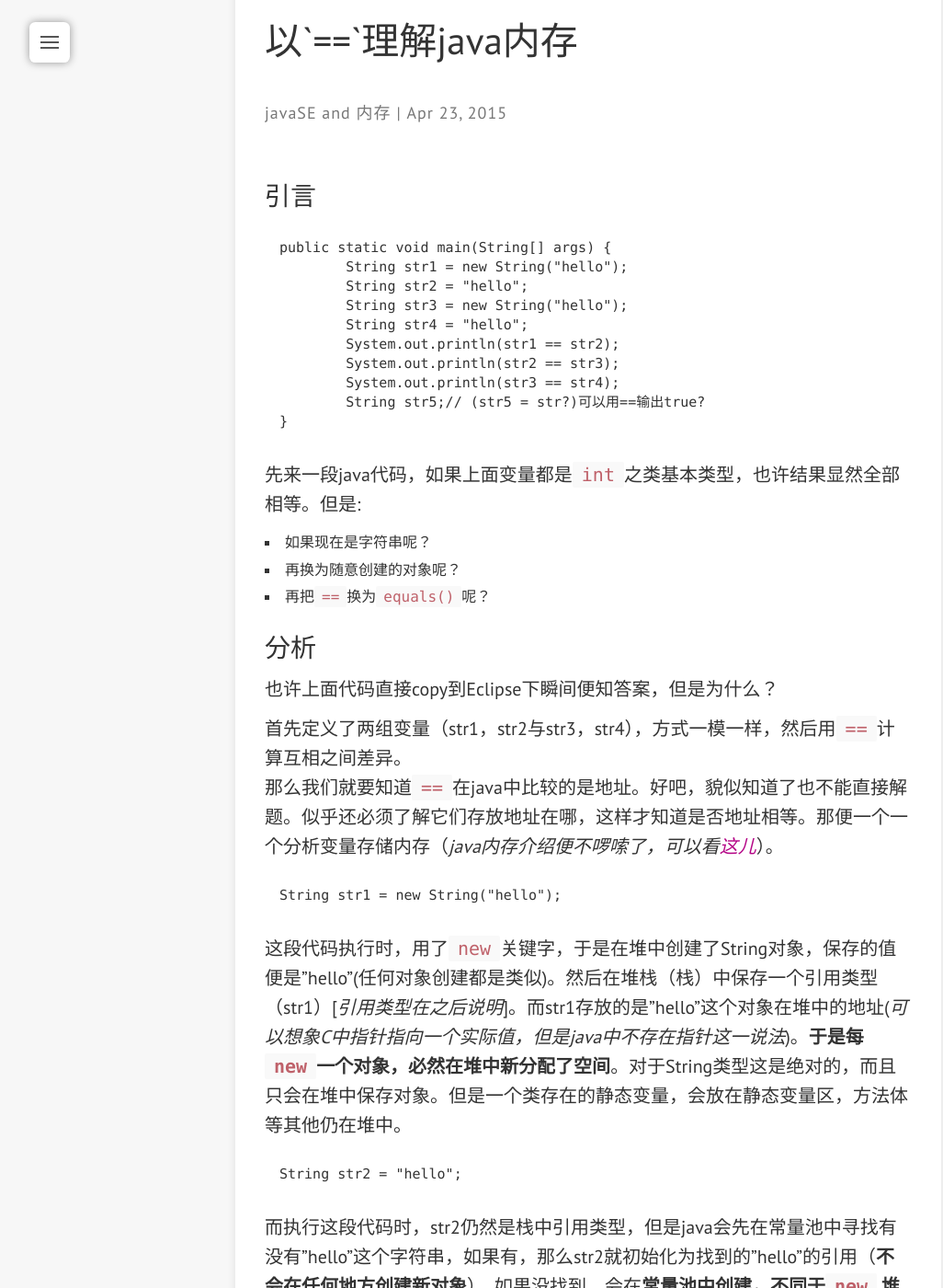
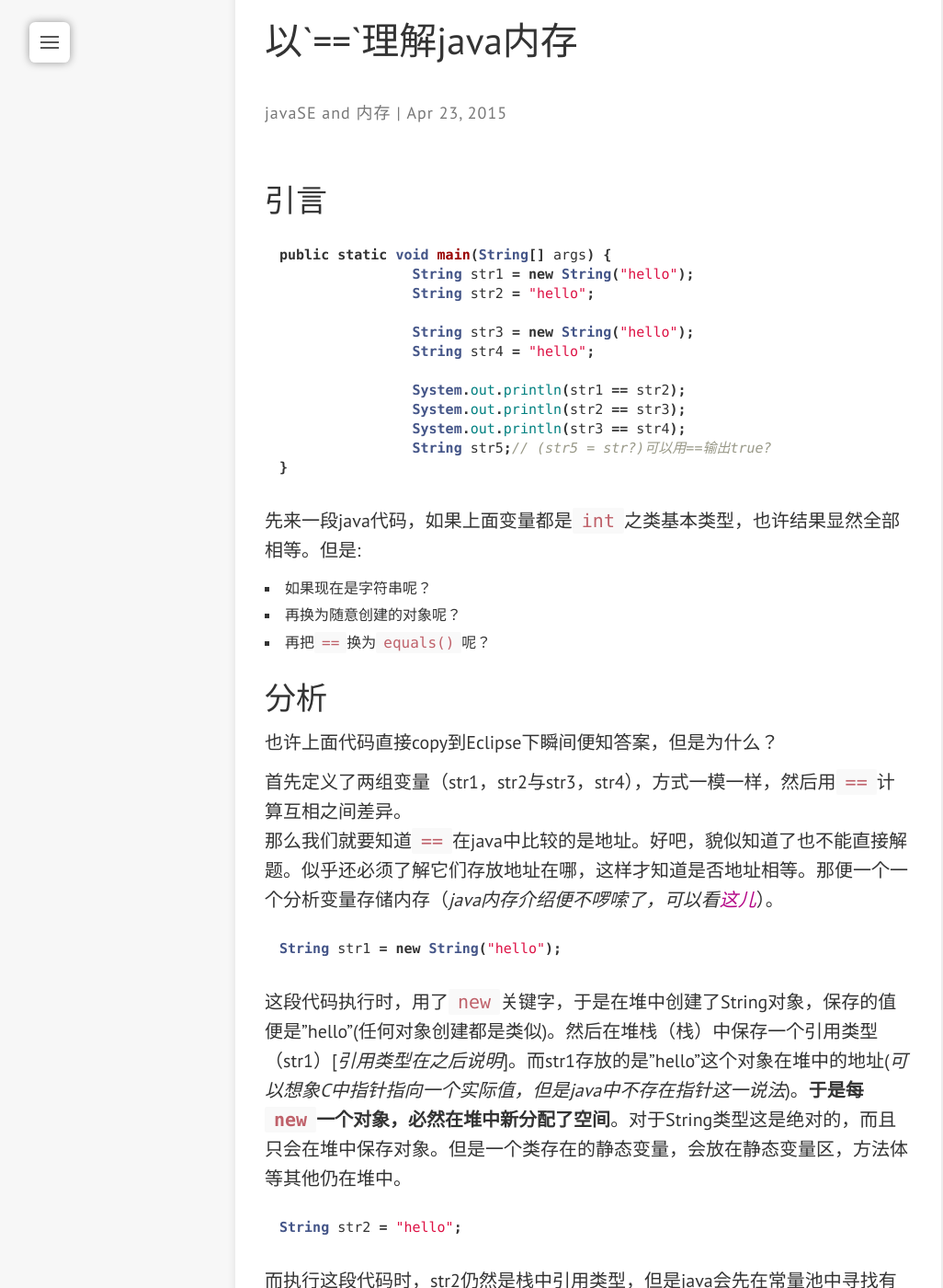
Before and after one commit to nonefly/nonefly.github.com, a Jekyll site: the page built from _posts/2015-04-23-Learn Java Memory By '==' .md, in a window 1280 px wide and 1400 px high, scrolled down 207 px. Shown: the whole window at 92% size, without its empty margins (0-1026 px from the left). Built offline with Jekyll 4.4.1, drawn with Linux system fonts in a browser that asks for light colours; nearby versions of some CDN libraries; comment, search, counter and statistics services are not loaded; some of the changed text lies outside the part shown.

Commit message:
Update 2015-04-23-Learn Java Memory By '==' .md

````diff
--- a/_posts/2015-04-23-Learn Java Memory By '==' .md
+++ b/_posts/2015-04-23-Learn Java Memory By '==' .md
@@ -9,61 +9,57 @@ categories:
 comments: true
 ---
 
-### 引言
+## 引言
 
-```
+```java
 public static void main(String[] args) {
-	String str1 = new String("hello");
-	String str2 = "hello";
-	String str3 = new String("hello");
-	String str4 = "hello";
-	System.out.println(str1 == str2);
-	System.out.println(str2 == str3);
-	System.out.println(str3 == str4);
-	String str5;// (str5 = str?)可以用==输出true?
+		String str1 = new String("hello");
+		String str2 = "hello";
+
+		String str3 = new String("hello");
+		String str4 = "hello";
+
+		System.out.println(str1 == str2);
+		System.out.println(str2 == str3);
+		System.out.println(str3 == str4);
+		String str5;// (str5 = str?)可以用==输出true?
 }
 ```
-
 先来一段java代码，如果上面变量都是`int`之类基本类型，也许结果显然全部相等。但是:
   - 如果现在是字符串呢？
   - 再换为随意创建的对象呢？
   - 再把`==`换为`equals()`呢？
 
-### 分析
-
+## 分析
 也许上面代码直接copy到Eclipse下瞬间便知答案，但是为什么？
 
 首先定义了两组变量（str1，str2与str3，str4），方式一模一样，然后用`==`计算互相之间差异。
 那么我们就要知道`==`在java中比较的是地址。好吧，貌似知道了也不能直接解题。似乎还必须了解它们存放地址在哪，这样才知道是否地址相等。那便一个一个分析变量存储内存（*java内存介绍便不啰嗦了，可以看[这儿][1]*）。
-
-```
+```java
 String str1 = new String("hello");
 ```
-
 这段代码执行时，用了`new`关键字，于是在堆中创建了String对象，保存的值便是"hello"(任何对象创建都是类似)。然后在堆栈（栈）中保存一个引用类型（str1）[*引用类型在之后说明*]。而str1存放的是"hello"这个对象在堆中的地址(*可以想象C中指针指向一个实际值，但是java中不存在指针这一说法*)。**于是每`new`一个对象，必然在堆中新分配了空间**。对于String类型这是绝对的，而且只会在堆中保存对象。但是一个类存在的静态变量，会放在静态变量区，方法体等其他仍在堆中。
 
-```
+```java
 String str2 = "hello";
 ```
-
 而执行这段代码时，str2仍然是栈中引用类型，但是java会先在常量池中寻找有没有"hello"这个字符串，如果有，那么str2就初始化为找到的"hello"的引用（**不会在任何地方创建新对象**）。如果没找到，会在**常量池中创建，不同于`new`,堆中不创建对象**。至此，在常量池中和堆中各有一个"hello"。继续:
 
-```
+```java
 String str3 = new String("hello");
 String str4 = "hello";
 ```
-
 接下来继续创建"hello"。str3时，又是`new`，想都不用想，前面`str1`分析中说了每次new都在堆中新创建对象。ok，现在堆中两个对象了，接着str4呢？继续在常量池创建？当然不，**直接等号初始化是在常量池创建，但是前提是没有这个**，而str2已经存在于常量池中，那么str4也就引用此处"hello"好了。至此所有创建的对象包括引用状态如下图:
 ![内存状态][2]
 现在回到代码输出，比较地址？显然只有str2和str4引用同一个"hello" 地址，再其他任意两个地址都不相等。好吧，开始程序输出三个`false`.
 
 >然后根据自己想法创建一个str5，想等于str1？可以这样`String str5 = str1`，str3同理。如果想等于str2，或者str4呢，也可以这样？当然，而且还可以这样：
 
-```
+```java
  String str5 = "hello";//为什么？
 ```
 
-### 思考
+## 思考
 
 如果输出用`equals()`而不用`==`呢？
 运行程序，或者直接得出:所有的`str`都相等。那么么么。。。为什么O(∩_∩)O~？
````
